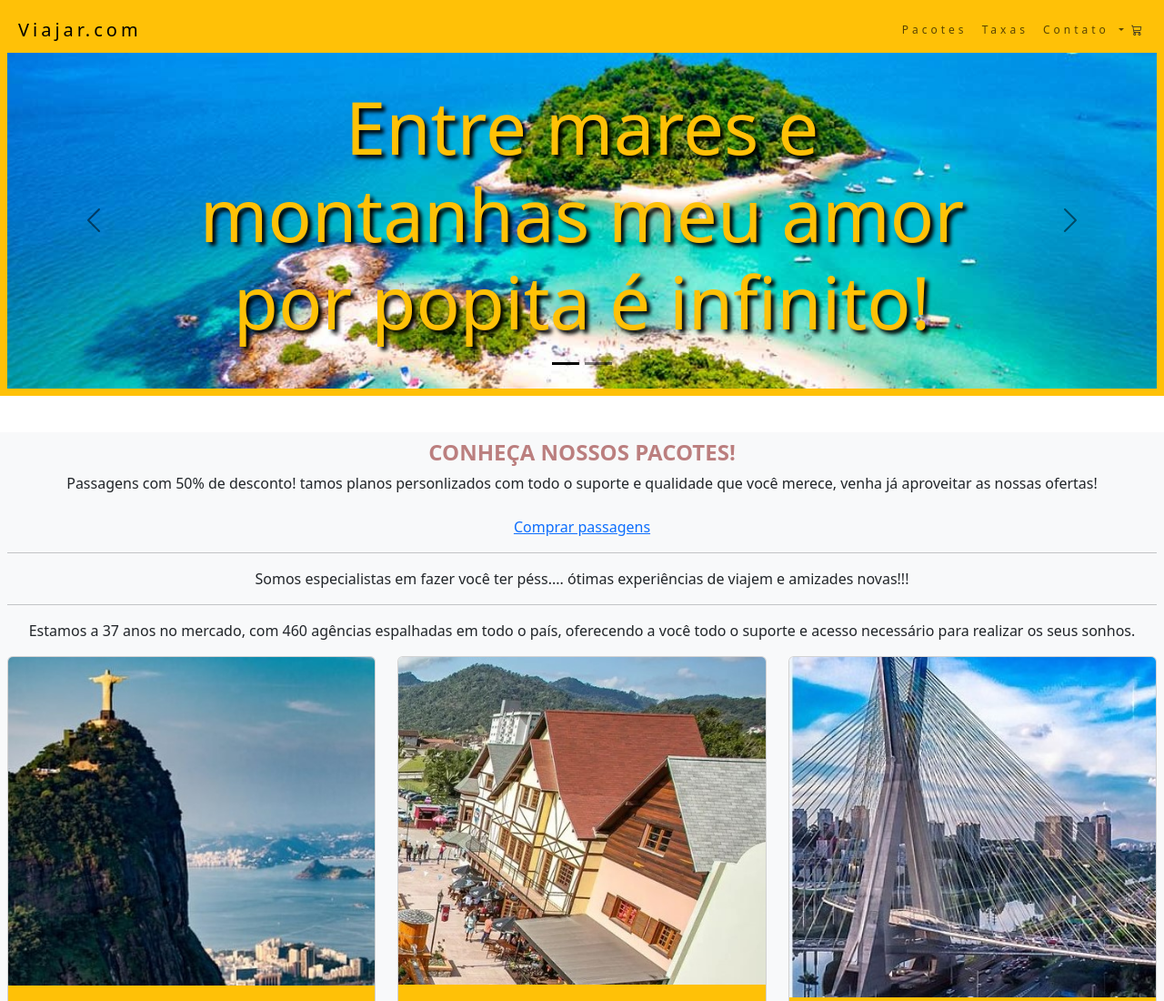
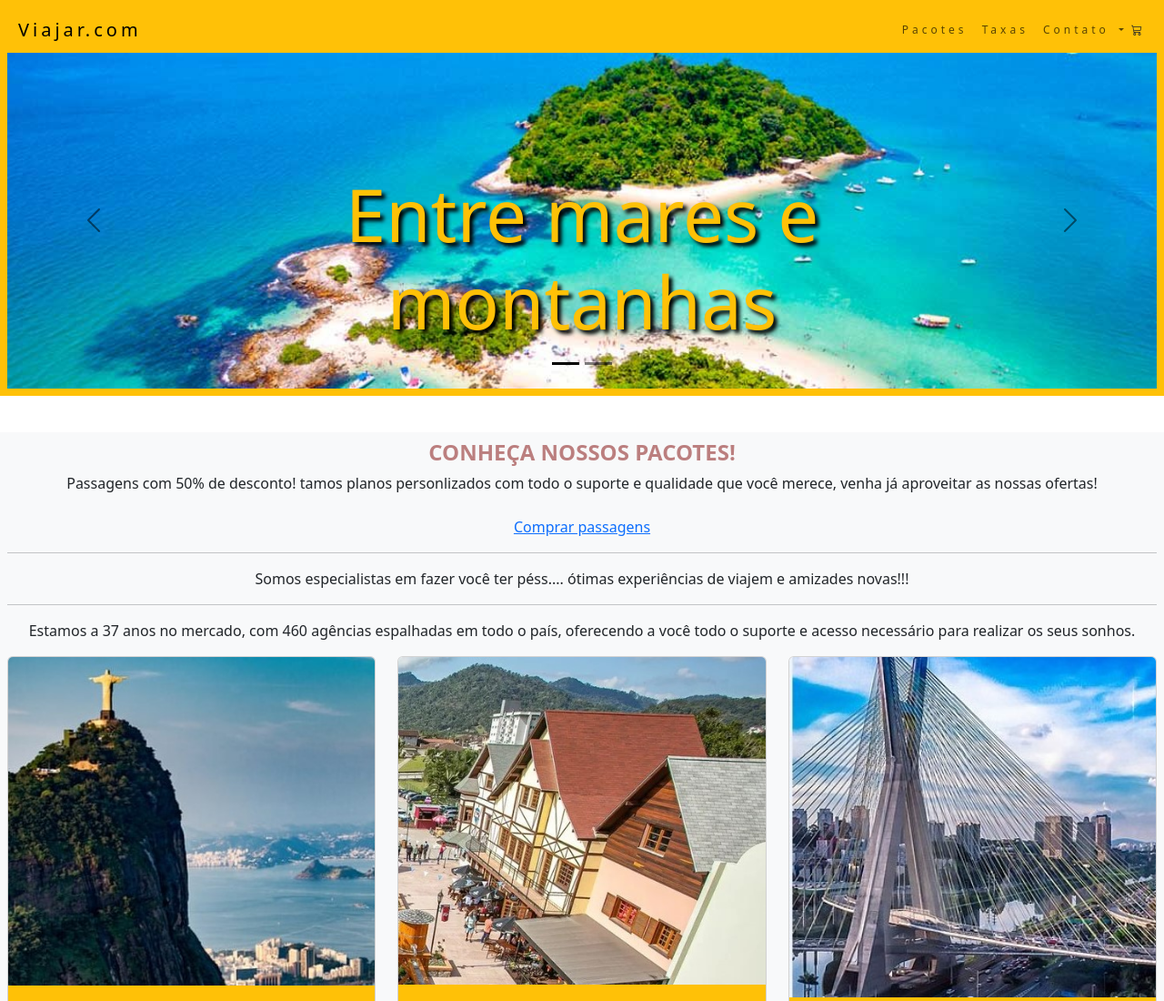
Before and after one commit to LipMs/portfolio, a plain HTML site: page index.html in a window 1280 px wide. Shown: the top 1100 px of the page at 91% size. Drawn offline with nearby package versions, Linux system fonts and the light colour scheme.

Commit message:
ParaClara.html

```diff
--- a/index.html
+++ b/index.html
@@ -49,9 +49,10 @@
                   <div class="carousel-item active" data-bs-interval="10000">
                     <img src="img/carousel/banner-angra-dos-reis-1200x350-1-oywz168o94s22as5nc71i5s559873l084gn8vhccz0.jpg" class="d-block w-100" alt="...">
                     <div class="carousel-caption d-none d-md-block">
-                      <h5>Entre mares e montanhas meu amor por popita é infinito!</h5>
+                      <h5>Entre mares e montanhas</h5>
                     </div>
                   </div>
+                    <h1>Entre mares e montanhas MEU AMOR POR POPITA É INFINITO!</h1>
                   <div class="carousel-item" data-bs-interval="2000">
                     <img src="img/carousel/9457c14f4082966.jpg" class="d-block w-100" alt="...">
                     <div class="carousel-caption d-none d-md-block">
```
